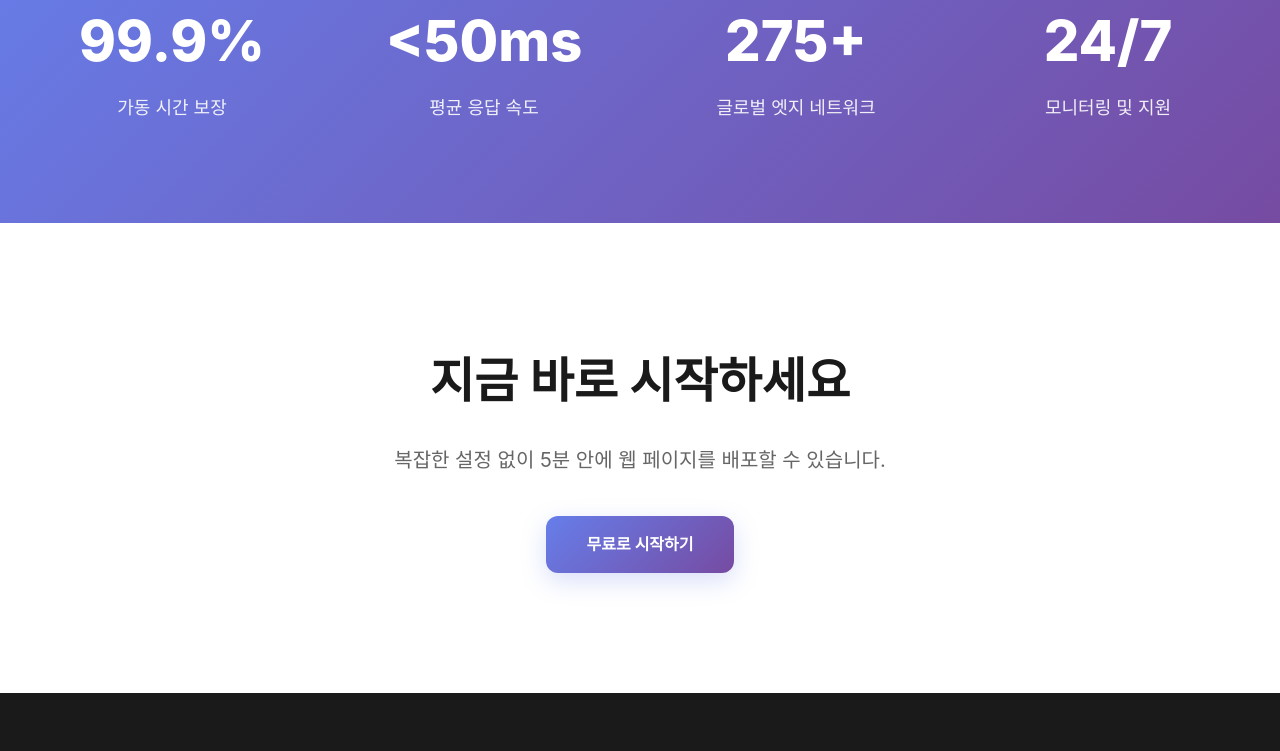
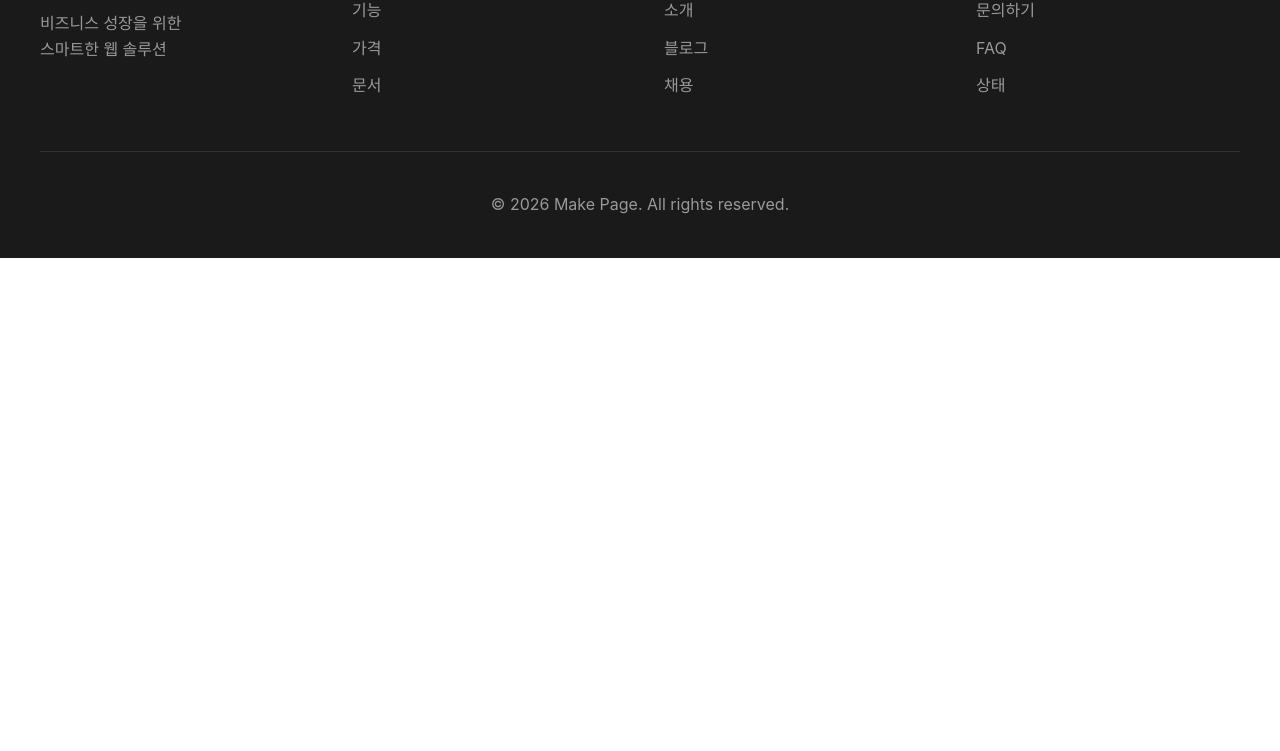
Before and after one commit to jeonwoohyun85/content-factory, a website: page landing/index.html in a window 1280 px wide. Shown: the part 1084-1835 px from the top of the page. After the commit the page ends 1342 px from the top, so only its background shows below. Drawn offline with Linux system fonts and the light colour scheme.

Commit message:
design: Stats 및 CTA 섹션 삭제

```diff
--- a/landing/index.html
+++ b/landing/index.html
@@ -385,34 +385,7 @@
         </div>
     </section>
 
-    <!-- Stats Section -->
-    <section class="stats">
-        <div class="stats-grid">
-            <div class="stat">
-                <h3>99.9%</h3>
-                <p>가동 시간 보장</p>
-            </div>
-            <div class="stat">
-                <h3>&lt;50ms</h3>
-                <p>평균 응답 속도</p>
-            </div>
-            <div class="stat">
-                <h3>275+</h3>
-                <p>글로벌 엣지 네트워크</p>
-            </div>
-            <div class="stat">
-                <h3>24/7</h3>
-                <p>모니터링 및 지원</p>
-            </div>
-        </div>
-    </section>
 
-    <!-- CTA Section -->
-    <section class="cta-section" id="contact">
-        <h2>지금 바로 시작하세요</h2>
-        <p>복잡한 설정 없이 5분 안에 웹 페이지를 배포할 수 있습니다.</p>
-        <a href="#" class="btn-primary">무료로 시작하기</a>
-    </section>
 
     <!-- Footer -->
     <footer>
```
